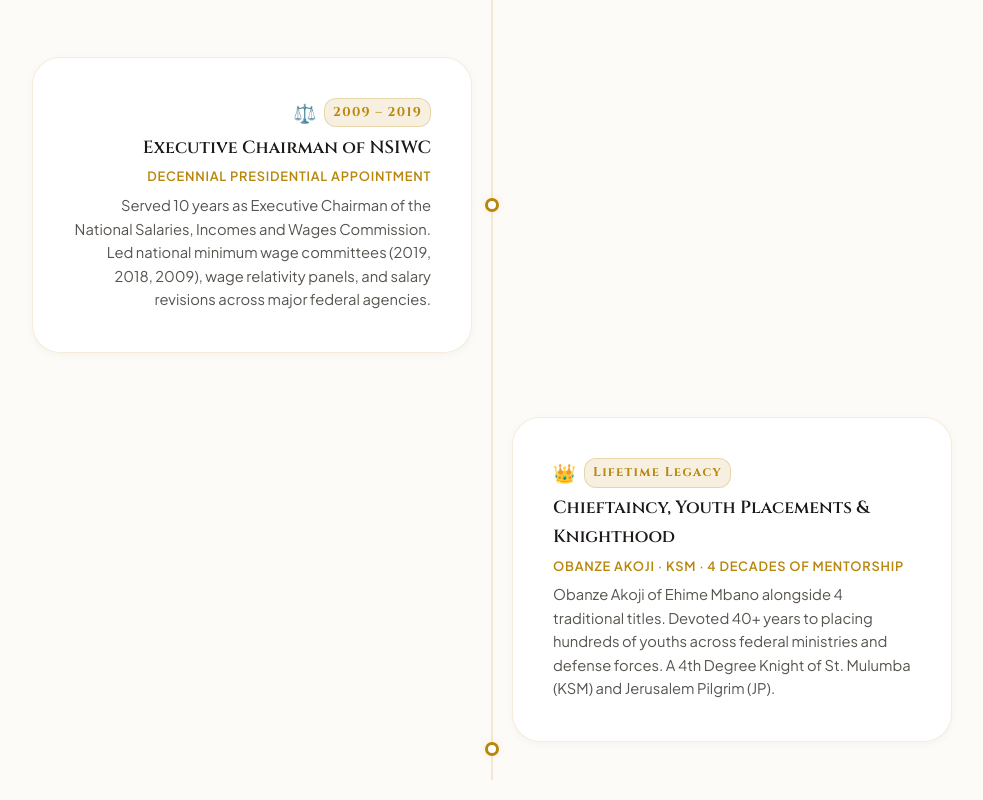
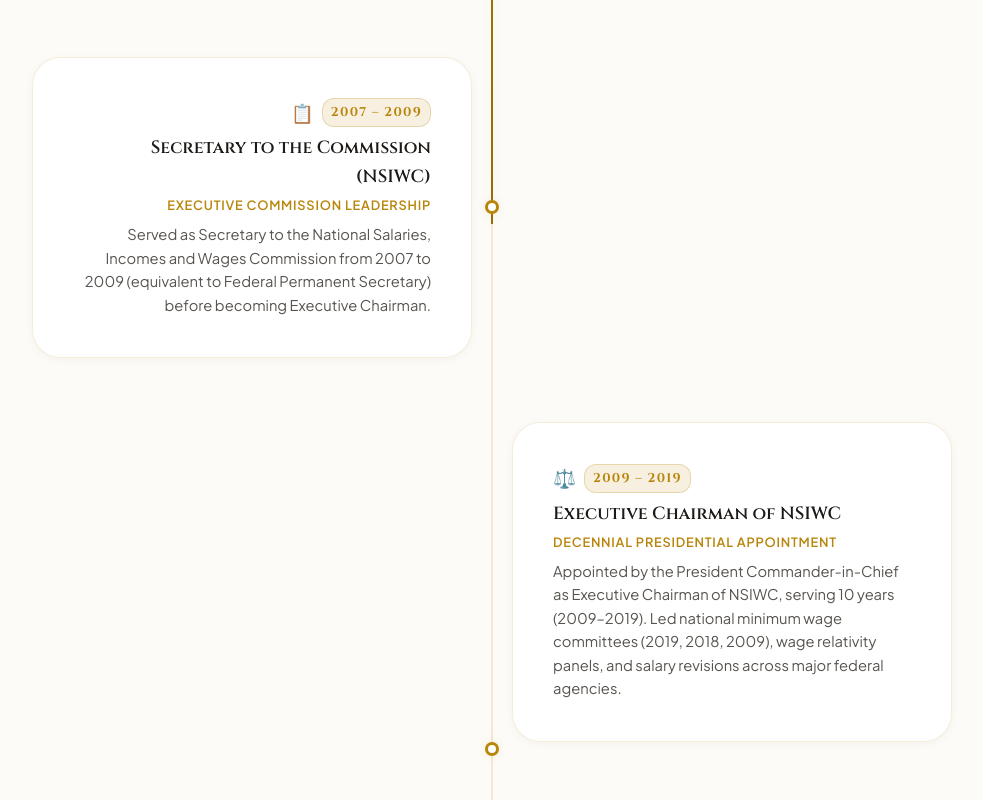
Before and after one commit to StaticMinus/b.ceremony, a Next.js app: page / in a window 1280 px wide. Shown: the part 5320-6120 px from the top of the page, without its empty margins (148-1131 px from the left). Built offline with nearby package versions, Linux system fonts and the light colour scheme.

Commit message:
Add Secretary to the Commission (2007 to 2009) milestone to Journey of Honor and Extended Dossier

```diff
--- a/src/app/components/ExtendedDossier.js
+++ b/src/app/components/ExtendedDossier.js
@@ -94,7 +94,7 @@
           In <strong>1992</strong>, he became a pioneer senior officer of the <strong>National Salaries, Incomes and Wages Commission (NSIWC)</strong>. Collaborating with pioneer Secretary Chief A. O. Okafor, he single-handedly formulated the structural architecture, organogram, and manning levels without retaining external consultants.
         </p>
         <p className={styles.dossierBodyText}>
-          Served successively as Acting Head of Compensation Department, Deputy Director (1999), Director of Compensation (Jan 2004), and Commission Secretary (equivalent to Federal Permanent Secretary), before his landmark appointment by the President Commander-in-Chief as:
+          Served successively as Acting Head of Compensation Department, Deputy Director (1999), Director of Compensation (Jan 2004), and <strong>Secretary to the Commission (2007 to 2009)</strong>, before his landmark appointment by the President, Commander-in-Chief of the Armed Forces, as:
         </p>
 
         <div className={styles.dossierHighlightBox}>
--- a/src/app/components/ScrollTimeline.js
+++ b/src/app/components/ScrollTimeline.js
@@ -34,10 +34,17 @@
     icon: "📚",
   },
   {
+    year: "2007 – 2009",
+    title: "Secretary to the Commission (NSIWC)",
+    subtitle: "Executive Commission Leadership",
+    desc: "Served as Secretary to the National Salaries, Incomes and Wages Commission from 2007 to 2009 (equivalent to Federal Permanent Secretary) before becoming Executive Chairman.",
+    icon: "📋",
+  },
+  {
     year: "2009 – 2019",
     title: "Executive Chairman of NSIWC",
     subtitle: "Decennial Presidential Appointment",
-    desc: "Served 10 years as Executive Chairman of the National Salaries, Incomes and Wages Commission. Led national minimum wage committees (2019, 2018, 2009), wage relativity panels, and salary revisions across major federal agencies.",
+    desc: "Appointed by the President Commander-in-Chief as Executive Chairman of NSIWC, serving 10 years (2009–2019). Led national minimum wage committees (2019, 2018, 2009), wage relativity panels, and salary revisions across major federal agencies.",
     icon: "⚖️",
   },
   {
```
